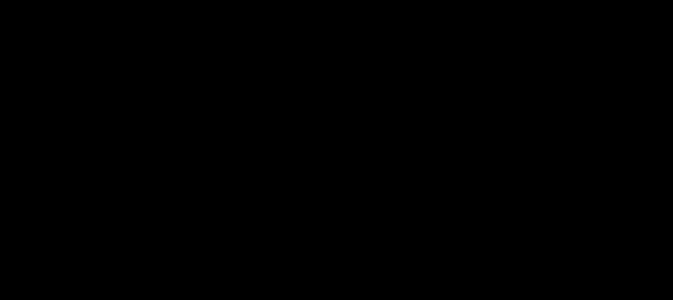
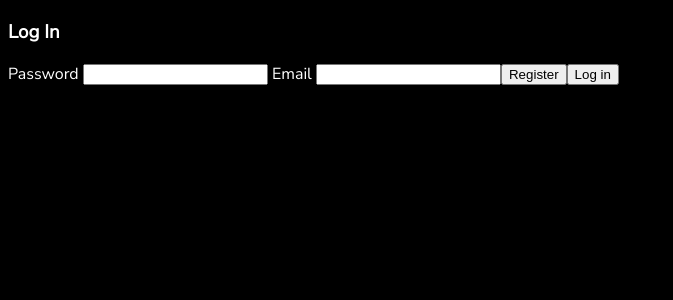
Before and after one commit to Mirroraculous/Mirroraculous, an Angular app: page / in a window 1280 px wide. Shown: the top 300 px of the page, without its empty margins (0-673 px from the left). Built offline with nearby package versions, Linux system fonts and the light colour scheme; a web font is replaced by a local one.

Commit message:
more help info

```diff
--- a/src/app/components/login/login.component.html
+++ b/src/app/components/login/login.component.html
@@ -10,13 +10,14 @@
   </label>
   <input id="email" type="text" formControlName="email">
   <!-- originally you had register as a submit type when it shouldnt be, this should be a routeLink to login -->
-  <button class="button" type="submit">Register</button>
-  <button class="button" type="submit">Log in</button>
+  <!-- also made the buttons have the class button which is a waste of a class -->
+  <button >Register</button>
+  <button (click)="aSubmittedDataFunction()" type="submit">Log in</button>
  </form>
-  <div>
-  </div>
+  <!-- <div>
+  </div> -->
 <!-- The below was your code -->
-  <div>
+  <!-- <div>
     <label for="password">
       Password
     </label>
@@ -27,4 +28,4 @@
 </form>
 
   <button class="button" type="submit">Log in</button>
-</form>
+</form> -->
```
